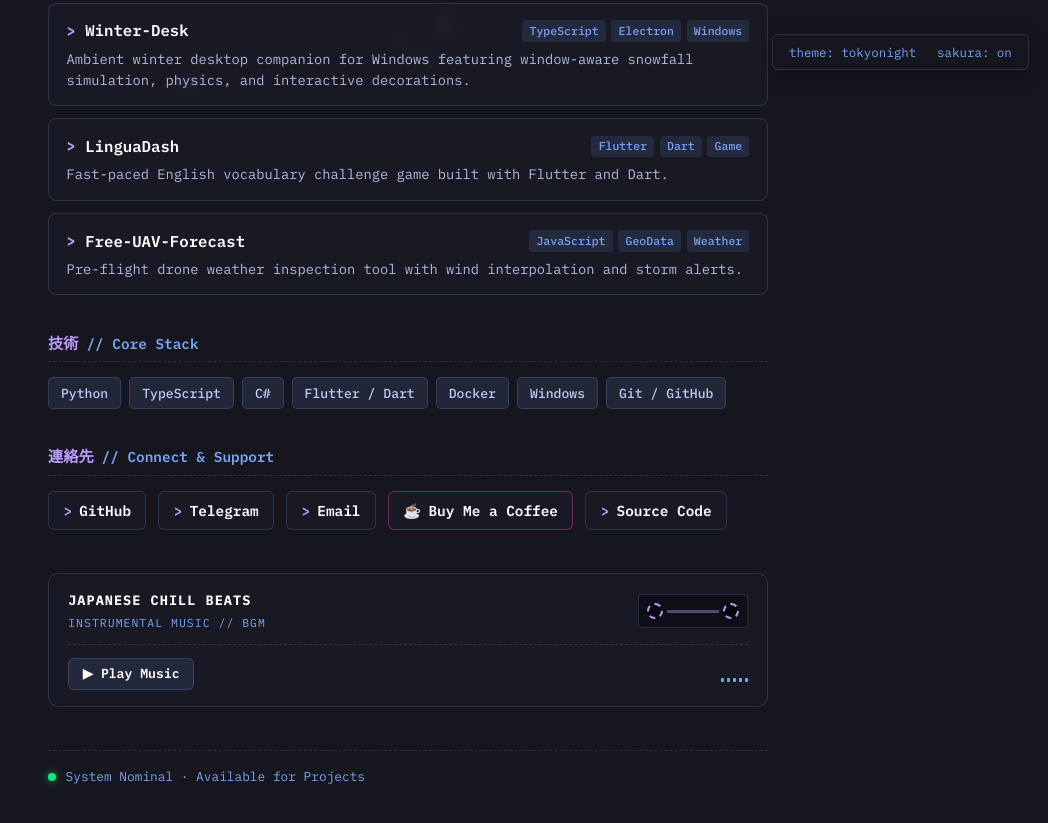
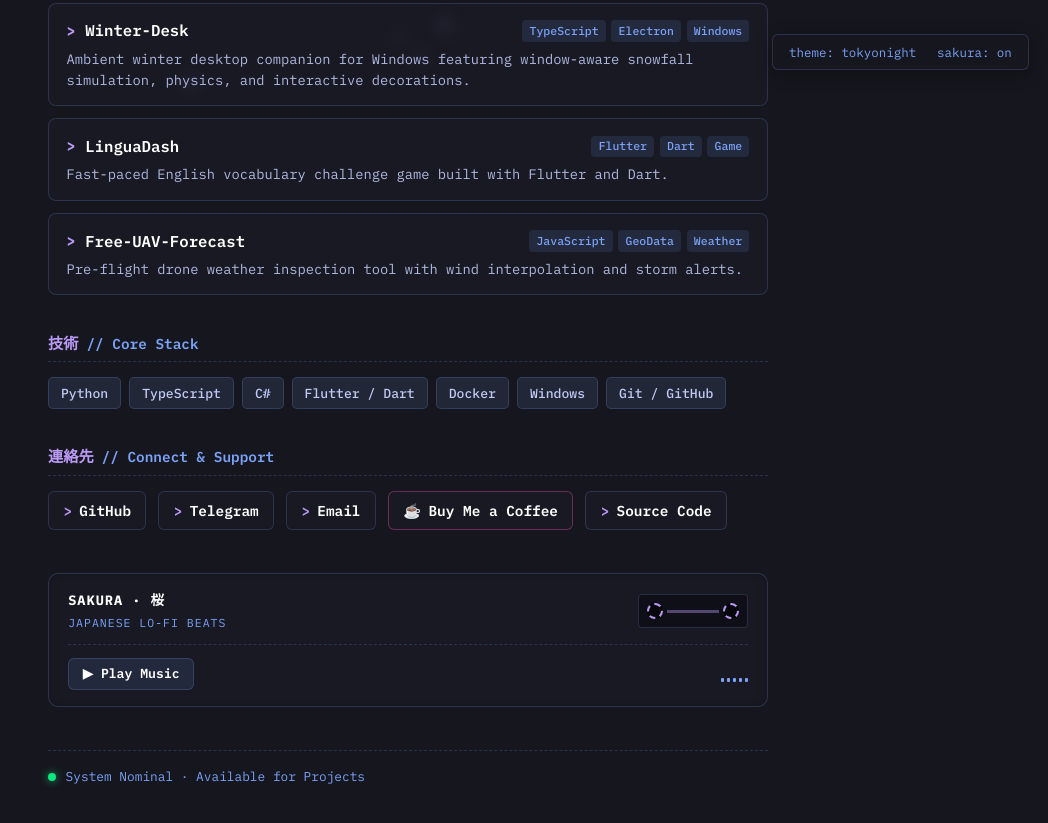
Before and after one commit to FrostSue/FrostSue, a plain HTML site: page website/index.html in a window 1280 px wide. Shown: the part 711-1534 px from the top of the page, without its empty margins (232-1280 px from the left). Drawn offline with Linux system fonts and the light colour scheme.

Commit message:
Update cassette label to Sakura Japanese Lo-Fi Beats

```diff
--- a/website/index.html
+++ b/website/index.html
@@ -173,8 +173,8 @@
             <div class="cassette-container">
                 <div class="cassette-body">
                     <div class="cassette-label">
-                        <span class="cassette-title">JAPANESE CHILL BEATS</span>
-                        <span class="cassette-sub">INSTRUMENTAL MUSIC // BGM</span>
+                        <span class="cassette-title">SAKURA &middot; 桜</span>
+                        <span class="cassette-sub">JAPANESE LO-FI BEATS</span>
                     </div>
                     <div class="cassette-window">
                         <div class="reel reel-left" id="reel-left"></div>
```
